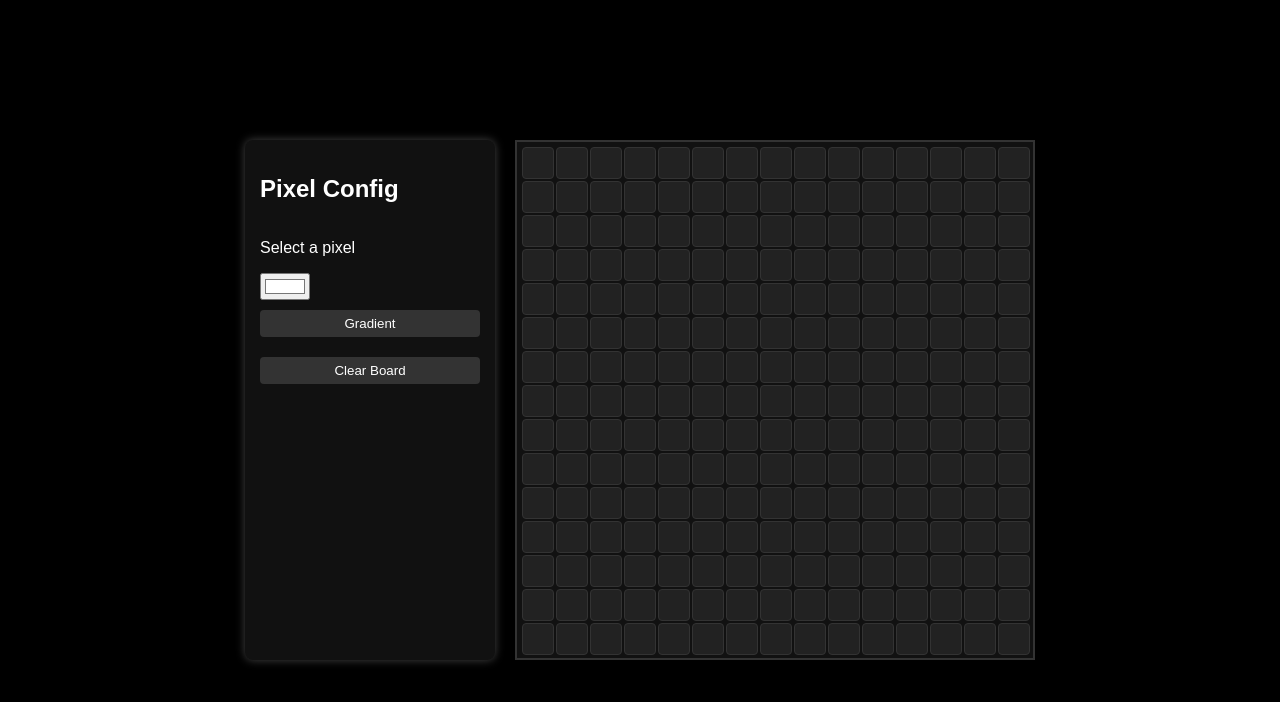
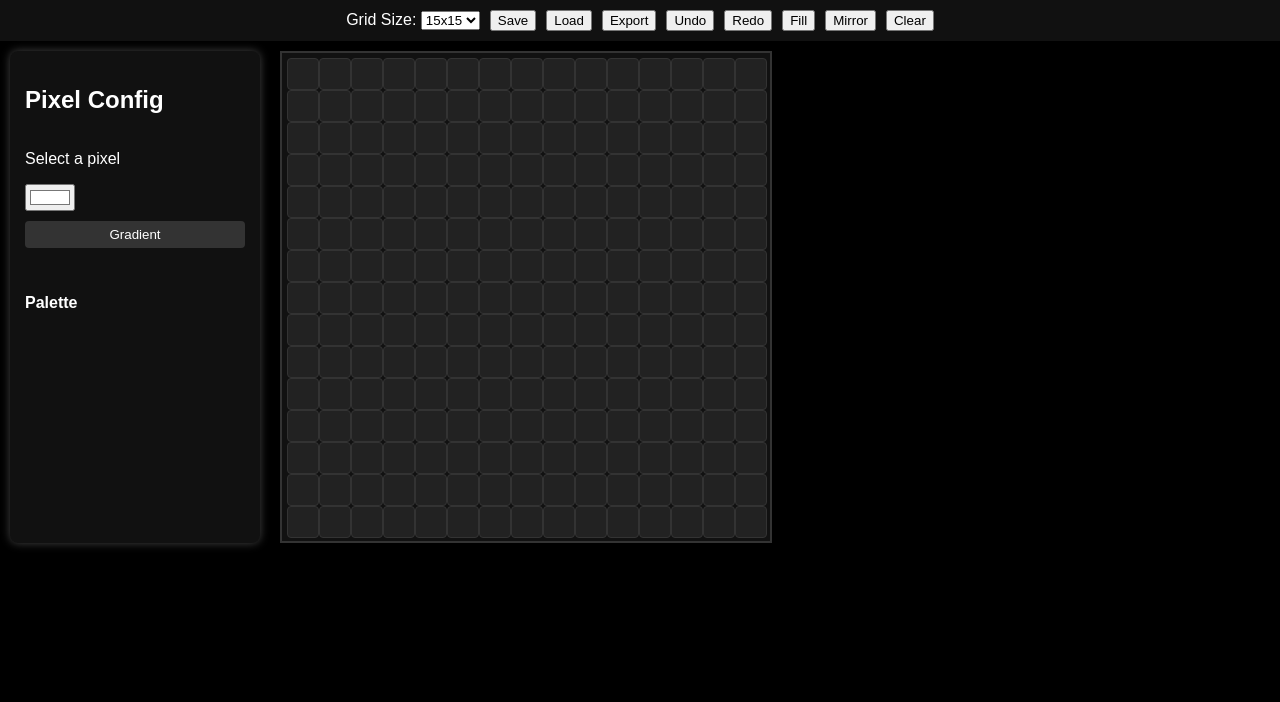
Before and after one commit to Urbanprgmr/pixelartapp, a plain HTML site: page index.html in a window 1280 px wide. Drawn offline with Linux system fonts and the light colour scheme.

Commit message:
Add files via upload

```diff
--- a/index.html
+++ b/index.html
@@ -3,10 +3,29 @@
 <head>
   <meta charset="UTF-8" />
   <meta name="viewport" content="width=device-width, initial-scale=1.0"/>
-  <title>Manual Pixel Art Creator</title>
+  <title>Pixel Art Creator Pro</title>
   <link rel="stylesheet" href="styles.css" />
 </head>
 <body>
+  <div class="toolbar">
+    <label>Grid Size:
+      <select id="gridSize">
+        <option value="10">10x10</option>
+        <option value="15" selected>15x15</option>
+        <option value="20">20x20</option>
+        <option value="25">25x25</option>
+        <option value="30">30x30</option>
+      </select>
+    </label>
+    <button id="saveBtn">Save</button>
+    <button id="loadBtn">Load</button>
+    <button id="exportBtn">Export</button>
+    <button id="undoBtn">Undo</button>
+    <button id="redoBtn">Redo</button>
+    <button id="fillBtn">Fill</button>
+    <button id="mirrorBtn">Mirror</button>
+    <button id="clearBoard">Clear</button>
+  </div>
   <div class="container">
     <div class="config-panel" id="configPanel">
       <h2>Pixel Config</h2>
@@ -14,7 +33,10 @@
       <input type="color" id="colorPicker" value="#ffffff"/>
       <button id="gradientPicker" class="gradient-btn">Gradient</button>
       <div id="quickColors" class="quick-colors"></div>
-      <button id="clearBoard" class="clear-btn">Clear Board</button>
+      <div id="paletteManager" class="palette-manager">
+        <h4>Palette</h4>
+        <div id="savedPalettes"></div>
+      </div>
     </div>
     <div class="grid" id="pixelGrid"></div>
   </div>
--- a/script.js
+++ b/script.js
@@ -1,83 +1,49 @@
+// Placeholder JavaScript to initialize 15x15 grid with dynamic grid size support
 const grid = document.getElementById('pixelGrid');
+const gridSizeSelect = document.getElementById('gridSize');
 const colorPicker = document.getElementById('colorPicker');
+const clearBtn = document.getElementById('clearBoard');
 const pixelLabel = document.getElementById('pixelLabel');
 const quickColors = document.getElementById('quickColors');
-const clearBtn = document.getElementById('clearBoard');
-const gradientPicker = document.getElementById('gradientPicker');
 
+let pixelStates = {};
 let currentPixels = [];
-let pixelStates = {};
-let recentColors = [];
 
-const cols = [...'ABCDEFGHIJKLMNO'];
-const rows = [...Array(15).keys()].map(i => i + 1);
+function buildGrid(size) {
+  grid.innerHTML = '';
+  grid.style.gridTemplateColumns = `repeat(${size}, 30px)`;
+  grid.style.gridTemplateRows = `repeat(${size}, 30px)`;
+  const cols = [...Array(size).keys()];
+  const rows = [...Array(size).keys()];
 
-function addQuickColor(color) {
-  if (!recentColors.includes(color)) {
-    recentColors.unshift(color);
-    if (recentColors.length > 5) recentColors.pop();
-    renderQuickColors();
-  }
-}
-
-function renderQuickColors() {
-  quickColors.innerHTML = '';
-  recentColors.forEach(color => {
-    const btn = document.createElement('button');
-    btn.className = 'color-swatch';
-    btn.style.background = color.includes(',') ? `linear-gradient(${color})` : color;
-    btn.addEventListener('click', () => {
-      applyColorToSelection(color);
-    });
-    quickColors.appendChild(btn);
-  });
-}
-
-function applyColorToSelection(color) {
-  currentPixels.forEach(pixel => {
-    pixel.style.background = color.includes(',') ? `linear-gradient(${color})` : color;
-    pixelStates[pixel.dataset.id] = color;
-  });
-  addQuickColor(color);
-}
-
-cols.forEach((col, x) => {
-  rows.forEach((row, y) => {
-    const id = col + row;
+  cols.forEach((x) => {
+    rows.forEach((y) => {
+      const id = `${x}_${y}`;
       const div = document.createElement('div');
       div.classList.add('pixel');
       div.dataset.id = id;
       div.style.background = '#222';
-
-    div.addEventListener('click', (e) => {
-      if (!e.shiftKey) {
+      div.addEventListener('click', () => {
         currentPixels.forEach(p => p.classList.remove('active'));
-        currentPixels = [];
-      }
-      if (!currentPixels.includes(div)) {
-        currentPixels.push(div);
+        currentPixels = [div];
         div.classList.add('active');
-      }
-      pixelLabel.textContent = 'Selected: ' + currentPixels.map(p => p.dataset.id).join(', ');
-      if (pixelStates[id] && !pixelStates[id].includes(',')) {
-        colorPicker.value = pixelStates[id];
-      }
+        pixelLabel.textContent = 'Selected: ' + id;
       });
-
       grid.appendChild(div);
     });
+  });
+}
+
+gridSizeSelect.addEventListener('change', () => {
+  buildGrid(parseInt(gridSizeSelect.value));
 });
 
 colorPicker.addEventListener('input', () => {
   const color = colorPicker.value;
-  applyColorToSelection(color);
+  currentPixels.forEach(pixel => {
+    pixel.style.background = color;
+    pixelStates[pixel.dataset.id] = color;
   });
-
-gradientPicker.addEventListener('click', () => {
-  const gradient = prompt("Enter gradient (e.g., red, blue or 45deg, red, blue):");
-  if (gradient) {
-    applyColorToSelection(gradient);
-  }
 });
 
 clearBtn.addEventListener('click', () => {
@@ -90,3 +56,5 @@ clearBtn.addEventListener('click', () => {
   currentPixels = [];
   pixelLabel.textContent = 'Select a pixel';
 });
+
+buildGrid(15);
--- a/styles.css
+++ b/styles.css
@@ -3,11 +3,19 @@ body {
   font-family: sans-serif;
   background-color: #000;
   color: #fff;
+  overflow: auto;
+}
+
+.toolbar {
+  background-color: #111;
+  padding: 10px;
   display: flex;
+  gap: 10px;
   justify-content: center;
   align-items: center;
-  height: 100vh;
-  overflow: auto;
+  position: sticky;
+  top: 0;
+  z-index: 100;
 }
 
 .container {
@@ -29,9 +37,7 @@ body {
 
 .grid {
   display: grid;
-  grid-template-columns: repeat(15, 30px);
-  grid-template-rows: repeat(15, 30px);
-  gap: 4px;
+  gap: 2px;
   border: 2px solid #333;
   padding: 5px;
   background-color: #111;
@@ -76,3 +82,7 @@ body {
   border-radius: 4px;
   cursor: pointer;
 }
+
+.palette-manager {
+  margin-top: 15px;
+}
```
Lines whose indentation alone changed are shown as unchanged.
